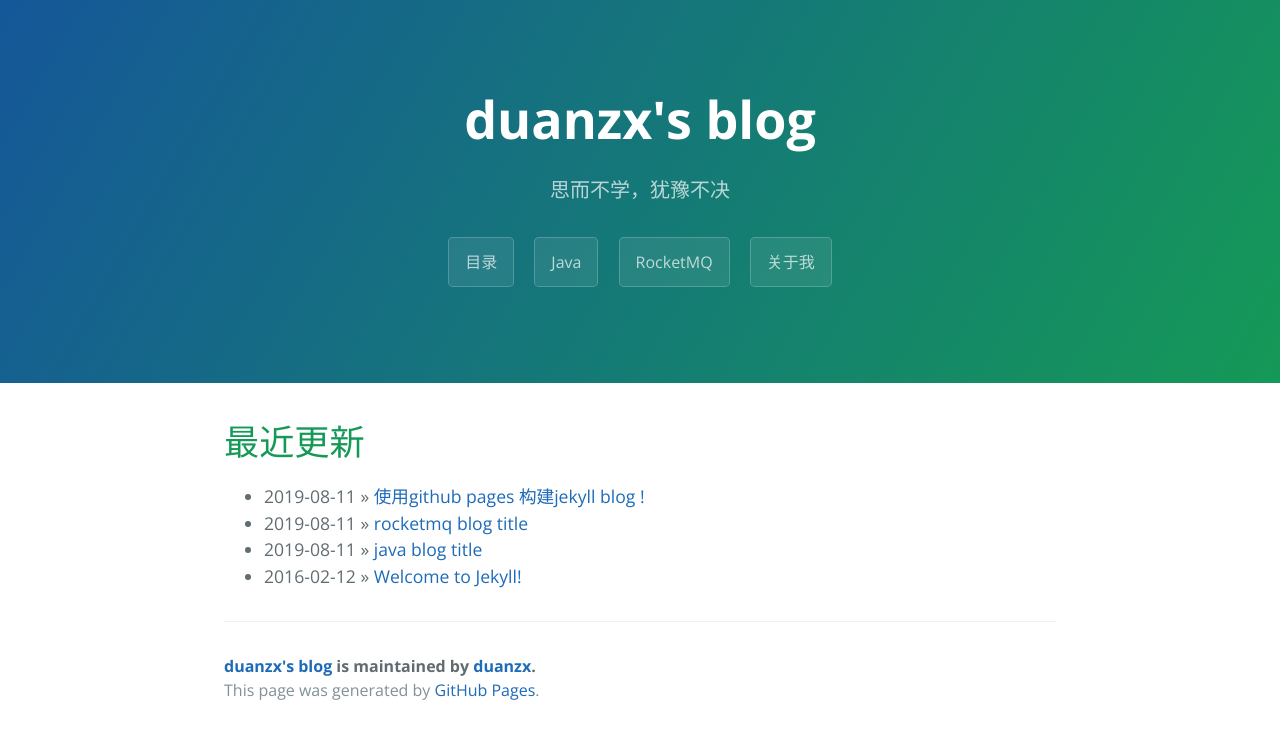
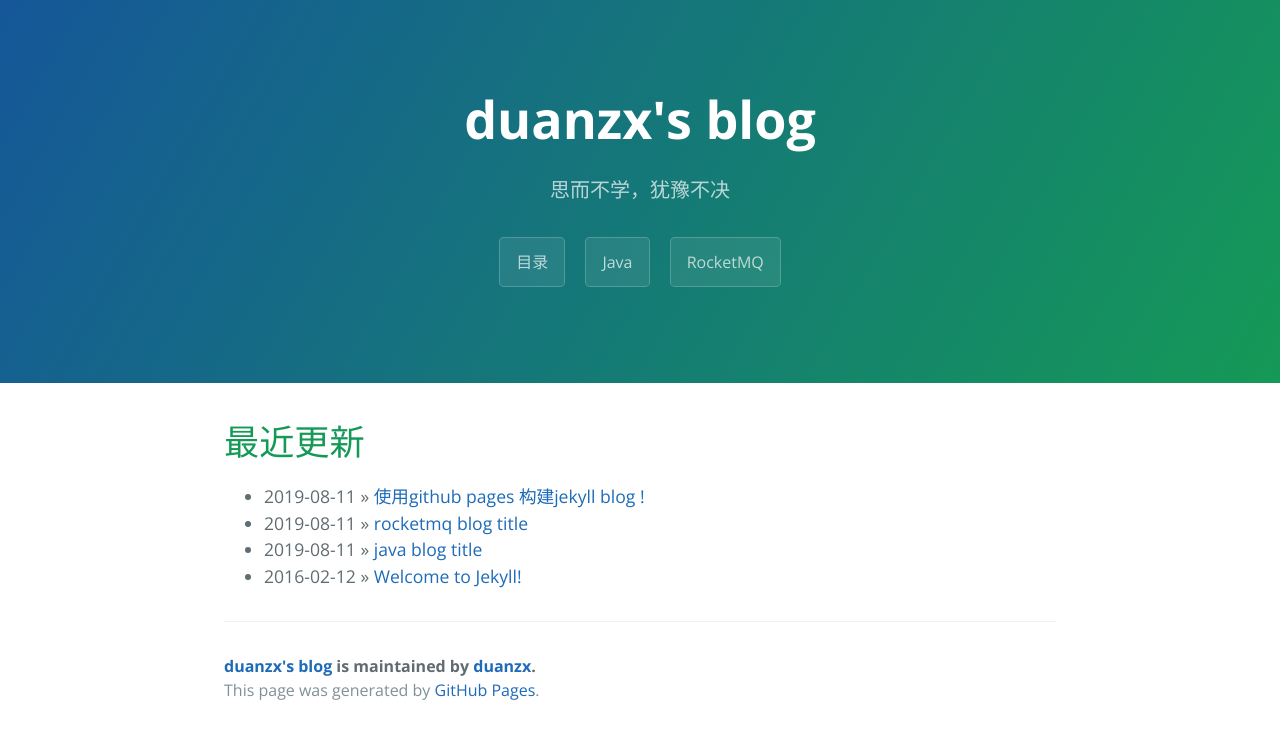
Before and after one commit to duanzx/duanzx.github.io, a Jekyll site: the page built from index.html, in a window 1280 px wide. Shown: the top 739 px of the page. Built offline with Jekyll 4.4.1, drawn with Linux system fonts in a browser that asks for light colours; the list of posts is cut into pages by our own code.

Commit message:
初始化

```diff
--- a/_config.yml
+++ b/_config.yml
@@ -5,7 +5,7 @@ baseurl:      ""
 paginate:     1
 locale:       "en"
 
-# About/contact
+# About/contact , 做成我的简历首页
 author:
   name:       duanzx
   url:        https://duanzx.github.io
--- a/_includes/page-header.html
+++ b/_includes/page-header.html
@@ -4,5 +4,4 @@
   <a href="{% link categories/categories.html %}" class="btn">目录</a>
   <a href="{% link categories/category_java.html %}" class="btn">Java</a>
   <a href="{% link categories/category_rocketmq.html %}" class="btn">RocketMQ</a>
-  <a href="#" class="btn">关于我</a>
 </section>
```
